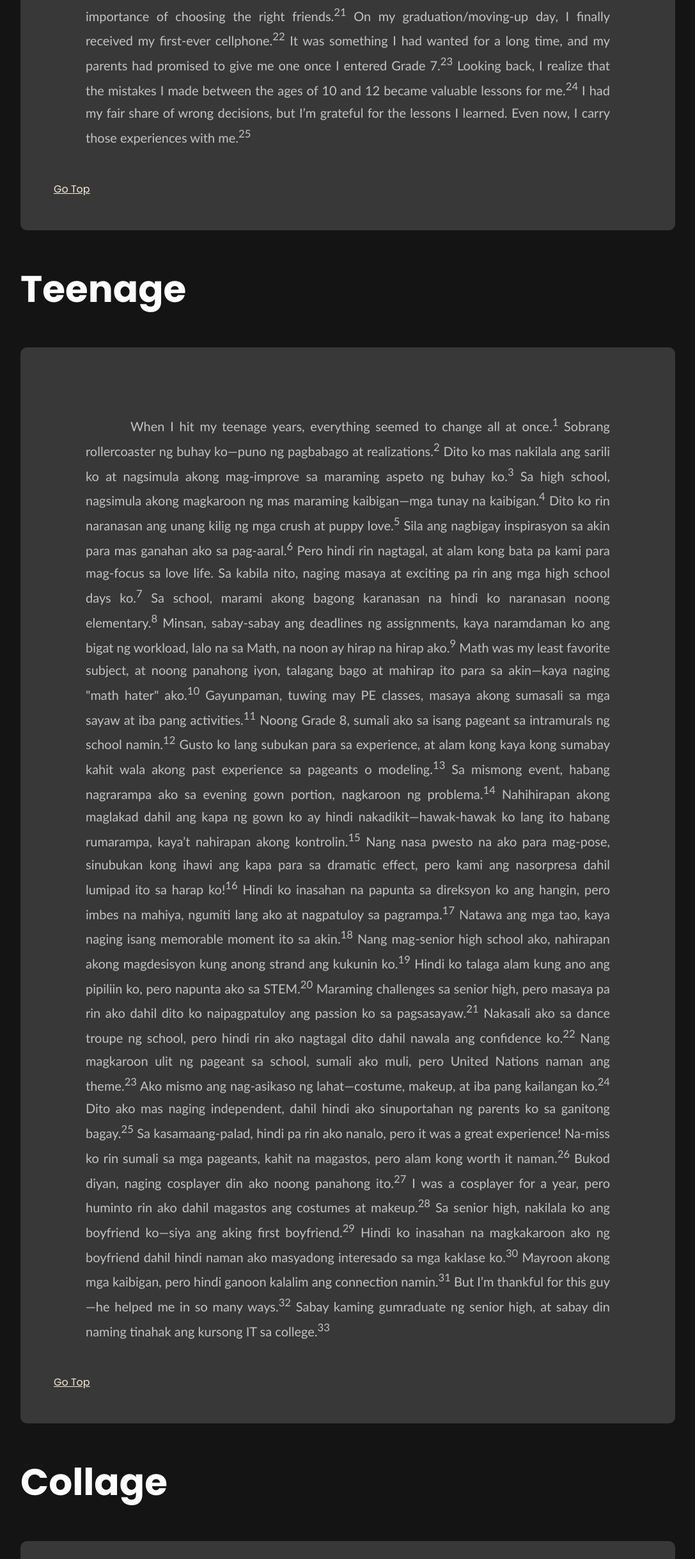
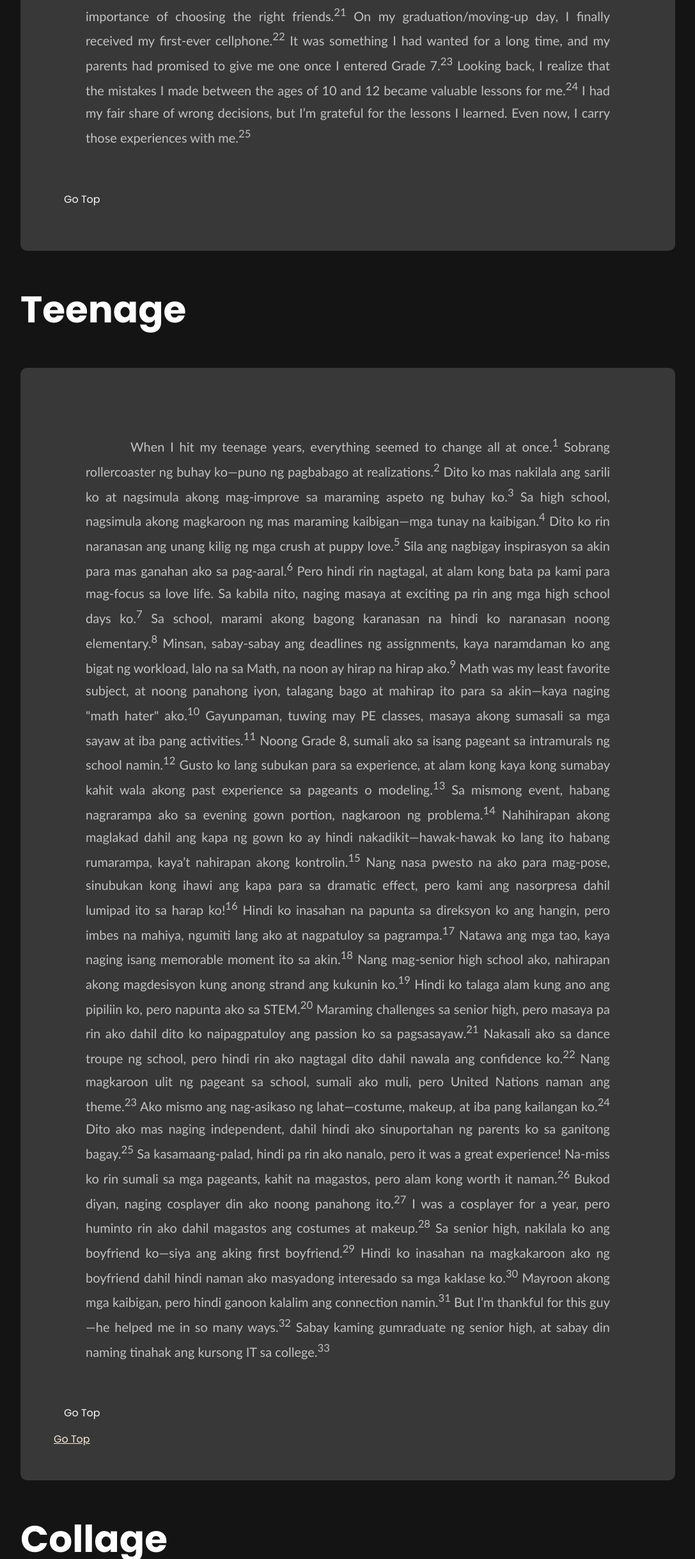
Before and after one commit to kimberlyejon/MIDTERM, a plain HTML site: page biography_page.html in a window 1280 px wide. Shown: the part 1789-4226 px from the top of the page at 64% size, without its empty margins (96-1183 px from the left). Drawn offline with Linux system fonts and the light colour scheme.

Commit message:
Update biography_page.html

```diff
--- a/biography_page.html
+++ b/biography_page.html
@@ -114,7 +114,13 @@
 
                 Looking back, I realize that the mistakes I made between the ages of 10 and 12 became valuable lessons for me.<sup>24</sup> I had my fair share of wrong decisions, but I’m grateful for the lessons I learned. Even now, I carry those experiences with me.<sup>25</sup>
             </p>
-            <a style="color: antiquewhite;" href="#my_years_links_container">Go Top</a>
+                <div id="my_years_links_container">
+                    <div class="my_social_links_item">
+                        <a href="#my_years_links_container">
+                            Go Top
+                        </a>
+                    </div>
+                </div>
             </div>
             <h1 id="teenage_paragraph_title" style="font-size: 58px; text-align: start;">Teenage</h1>
 
@@ -168,6 +174,13 @@
                 But I’m thankful for this guy—he helped me in so many ways.<sup>32</sup>
                 Sabay kaming gumraduate ng senior high, at sabay din naming tinahak ang kursong IT sa college.<sup>33</sup>
             </p>
+            <div id="my_years_links_container">
+                <div class="my_social_links_item">
+                    <a href="#my_years_links_container">
+                        Go Top
+                    </a>
+                </div>
+            </div>
             <a style="color: antiquewhite;" href="#my_years_links_container">Go Top</a>
         </div>
         <h1 id="collage_paragraph_title" style="font-size: 58px; text-align: start;">Collage</h1>
```
